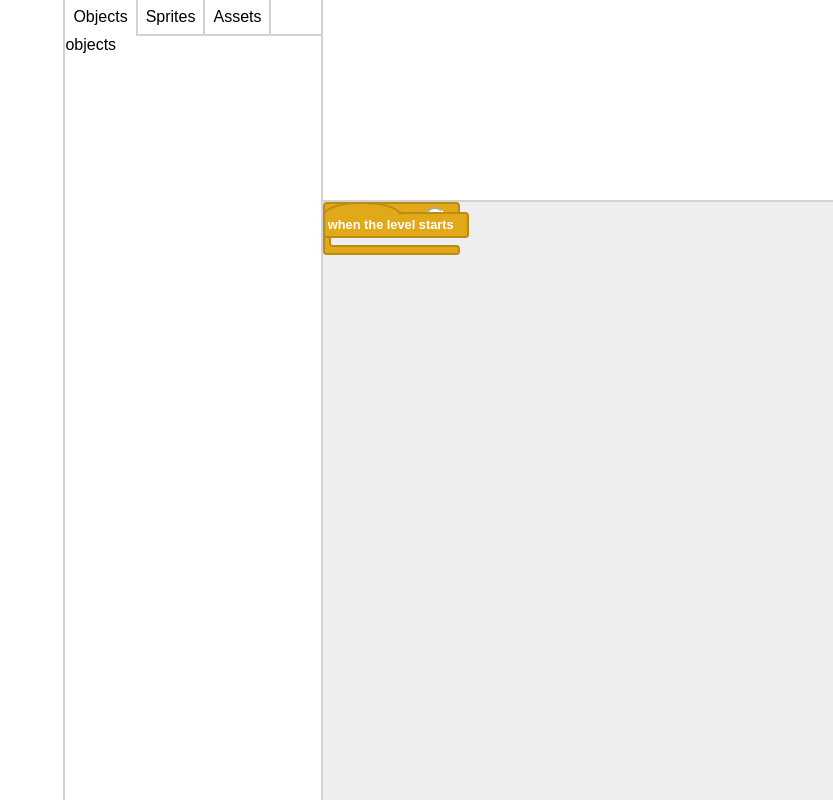
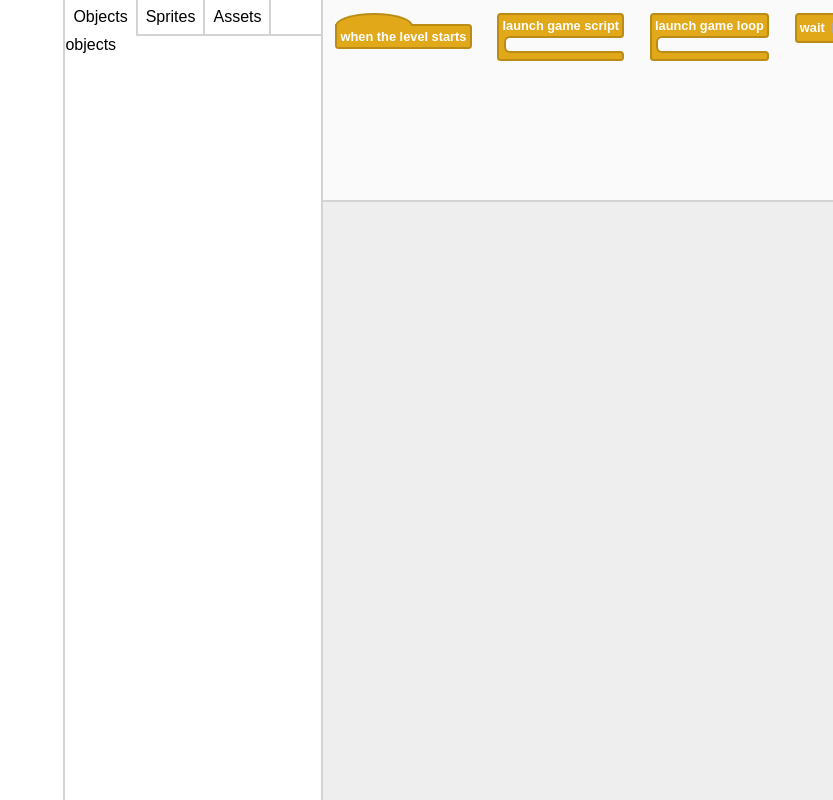
Before and after one commit to Arctenik/astro-snatcher-editor, a plain HTML site: page index.html in a window 1280 px wide. Shown: the whole page, without its empty margins (447-1280 px from the left). Drawn offline with Linux system fonts and the light colour scheme.

Commit message:
reporters, basic palette, block deletion
(that is, deletion of blocks that are dragged outside the script panel)

```diff
--- a/astro-snatcher-editor.css
+++ b/astro-snatcher-editor.css
@@ -4,6 +4,7 @@ html, body {
 	margin: 0;
 	padding: 0;
 	font-family: sans-serif;
+	overflow: hidden;
 }
 
 
@@ -71,8 +72,11 @@ html, body {
 }
 
 #palettePanel {
+	position: relative;
 	flex: 1;
 	border-bottom: 2px solid lightgray;
+	background: #fafafa;
+	overflow: auto;
 }
 
 #scriptPanel {
@@ -85,12 +89,16 @@ html, body {
 
 .block {
 	position: absolute;
+	font-size: 0.8em;
 	color: white;
 	font-weight: bold;
-	font-size: 0.8em;
 	width: -moz-max-content;
 	width: max-content;
 	padding-right: 1em; /* not the exact value necessary >.> */
+}
+
+.block .block {
+	font-size: inherit;
 }
 
 .block.hasHat {
@@ -133,7 +141,6 @@ html, body {
 .blockPiece {
 	display: flex;
 	align-items: center;
-	width: 100%;
 	background: #e1a91a;
 	border: 0.16em solid #ba8c16;
 	border-top-right-radius: 0.3em;
@@ -149,6 +156,19 @@ html, body {
 	border-bottom-left-radius: 0.3em;
 }
 
+.reporter .blockPiece {
+	border-top-right-radius: 1em;
+	border-bottom-right-radius: 1em;
+}
+
+.reporter .blockPiece:first-child {
+	border-top-left-radius: 1em;
+}
+
+.reporter .blockPiece:last-child {
+	border-bottom-left-radius: 1em;
+}
+
 .blockPiece > * {
 	margin-left: 0.5em;
 }
@@ -159,7 +179,7 @@ html, body {
 
 .blockC {
 	position: relative;
-	height: 1em;
+	min-height: 1em;
 }
 
 .blockCAbove {
@@ -183,6 +203,7 @@ html, body {
 }
 
 .blockCEdge {
+	position: absolute;
 	width: 0.5em;
 	height: 100%;
 	background: #e1a91a;
@@ -194,11 +215,11 @@ html, body {
 	top: -0.16em;
 	left: 0.5em;
 	width: 1em;
-	height: 1em;
+	height: 100%;
 	border: 0.16em solid #ba8c16;
 	border-right: none;
-	border-top-left-radius: 0.3em;
-	border-bottom-left-radius: 0.3em;
+	border-top-left-radius: 0.46em;
+	border-bottom-left-radius: 0.46em;
 }
 
 .blockLabel {
--- a/astro-snatcher-editor.js
+++ b/astro-snatcher-editor.js
@@ -1,6 +1,7 @@
 
 
 var column1 = document.getElementById("column1"),
+	palettePanel = document.getElementById("palettePanel"),
 	scriptPanel = document.getElementById("scriptPanel");
 
 var canvas = document.getElementById("canvas"),
@@ -39,17 +40,110 @@ function updateCanvasSize() {
 
 
 
-scriptPanel.appendChild(makeBlock([
-	{type: "label", value: "testy"},
-	{type: "text"},
-	{type: "label", value: "stuff"},
-	{type: "number"},
-	{type: "c"}
-]));
+var paletteBlocks = [
+	{
+		items: [
+			{type: "label", value: "when the level starts"}
+		],
+		shape: "hat"
+	},
+	{
+		items: [
+			{type: "label", value: "launch game script"},
+			{type: "c"}
+		]
+	},
+	{
+		items: [
+			{type: "label", value: "launch game loop"},
+			{type: "c"}
+		]
+	},
+	{
+		items: [
+			{type: "label", value: "wait"},
+			{type: "number"},
+			{type: "label", value: "milliseconds"}
+		]
+	},
+	{
+		items: [
+			{type: "label", value: "slide to ("},
+			{type: "number"},
+			{type: "label", value: ","},
+			{type: "number"},
+			{type: "label", value: ") in"},
+			{type: "number"},
+			{type: "label", value: "milliseconds"}
+		]
+	},
+	{
+		items: [
+			{type: "label", value: "copy object"},
+			{type: "object"}
+		],
+		shape: "reporter"
+	},
+	{
+		items: [
+			{type: "label", value: "insert object"},
+			{type: "object"},
+			{type: "label", value: "at ("},
+			{type: "number"},
+			{type: "label", value: ","},
+			{type: "number"},
+			{type: "label", value: ")"}
+		]
+	},
+	{
+		items: [
+			{type: "label", value: "relative x"},
+			{type: "number"}
+		],
+		shape: "reporter"
+	},
+	{
+		items: [
+			{type: "label", value: "relative y"},
+			{type: "number"}
+		],
+		shape: "reporter"
+	},
+	{
+		items: [
+			{type: "label", value: "add score"},
+			{type: "number"}
+		]
+	},
+	{
+		items: [
+			{type: "label", value: "win level"}
+		]
+	},
+	{
+		items: [
+			{type: "label", value: "console.log"},
+			{type: "text"}
+		]
+	}
+];
 
-scriptPanel.appendChild(makeBlock([
-	{type: "label", value: "when the level starts"}
-], {hat: true}));
+
+{
+	let spacing = 1,
+		nextPxX = 0,
+		nextEmX = spacing;
+
+	paletteBlocks.forEach(blockDef => {
+		var block = makeBlock(blockDef, true);
+		block.style.left = `calc(${nextPxX}px + ${nextEmX}em)`;
+		block.style.top = spacing + "em";
+		palettePanel.appendChild(block);
+		var {width} = block.getBoundingClientRect();
+		nextPxX += width;
+		nextEmX += spacing;
+	});
+}
 
 
 document.addEventListener("mousemove", e => {
@@ -79,21 +173,36 @@ document.addEventListener("mousemove", e => {
 	}
 });
 
-document.addEventListener("mouseup", () => {
+document.addEventListener("mouseup", e => {
 	if (draggingBlock) {
-		draggingBlock.classList.remove("dragged");
-		draggingBlock = false;
+		let {left: panelLeft, top: panelTop} = scriptPanel.getBoundingClientRect();
+		if (e.clientX < panelLeft || e.clientY < panelTop) {
+			draggingBlock.remove();
+			draggingBlock = false;
+		} else {
+			let {left: blockLeft, top: blockTop} = draggingBlock.getBoundingClientRect();
+			if (blockLeft < panelLeft || blockTop < panelTop) {
+				scriptPanel.appendChild(draggingBlock);
+				if (blockLeft < panelLeft) draggingBlock.style.left = "0";
+				else draggingBlock.style.left = (blockLeft - panelLeft) + "px";
+				if (blockTop < panelTop) draggingBlock.style.top = "0";
+				else draggingBlock.style.top = (blockTop - panelTop) + "px";
+			}
+			draggingBlock.classList.remove("dragged");
+			draggingBlock = false;
+		}
 	}
 });
 
 
-function makeBlock(items, info = {}) {
-	var elem = document.createElement("div"),
+function makeBlock(info, inPalette) {
+	var {items, shape} = info,
+		elem = document.createElement("div"),
 		currentPiece;
 
 	elem.classList.add("block");
 
-	if (info.hat) {
+	if (shape === "hat") {
 		let hatElem = document.createElement("div"),
 			hatBorder = document.createElement("div"),
 			hatInner = document.createElement("div");
@@ -104,6 +213,8 @@ function makeBlock(items, info = {}) {
 		hatElem.appendChild(hatInner);
 		elem.appendChild(hatElem);
 		elem.classList.add("hasHat");
+	} else if (shape === "reporter") {
+		elem.classList.add("reporter");
 	}
 
 	newPiece();
@@ -146,12 +257,19 @@ function makeBlock(items, info = {}) {
 	}
 
 	elem.addEventListener("mousedown", e => {
-		draggingBlockParent = elem.parentElement;
-		draggingBlock = elem;
+		var dragElem;
+		if (inPalette) {
+			dragElem = makeBlock(info);
+			draggingBlockParent = document.body;
+		} else {
+			dragElem = elem;
+			draggingBlockParent = elem.parentElement;
+		}
+		draggingBlock = dragElem;
 		draggingBlockX = -e.offsetX;
 		draggingBlockY = -e.offsetY;
-		elem.classList.add("dragged");
-		draggingBlockParent.appendChild(elem); // to get it to the front
+		dragElem.classList.add("dragged");
+		draggingBlockParent.appendChild(dragElem); // to get it to the front
 	});
 
 	return elem;
```
